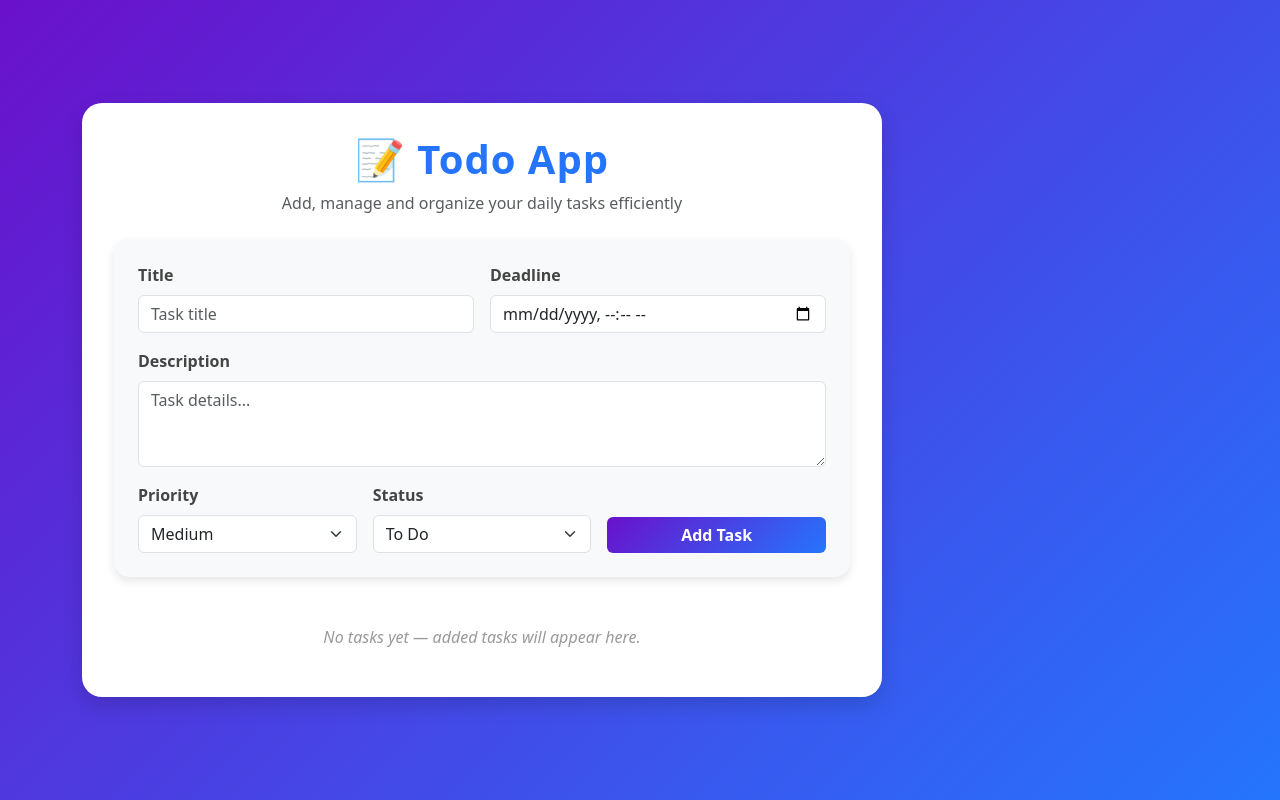
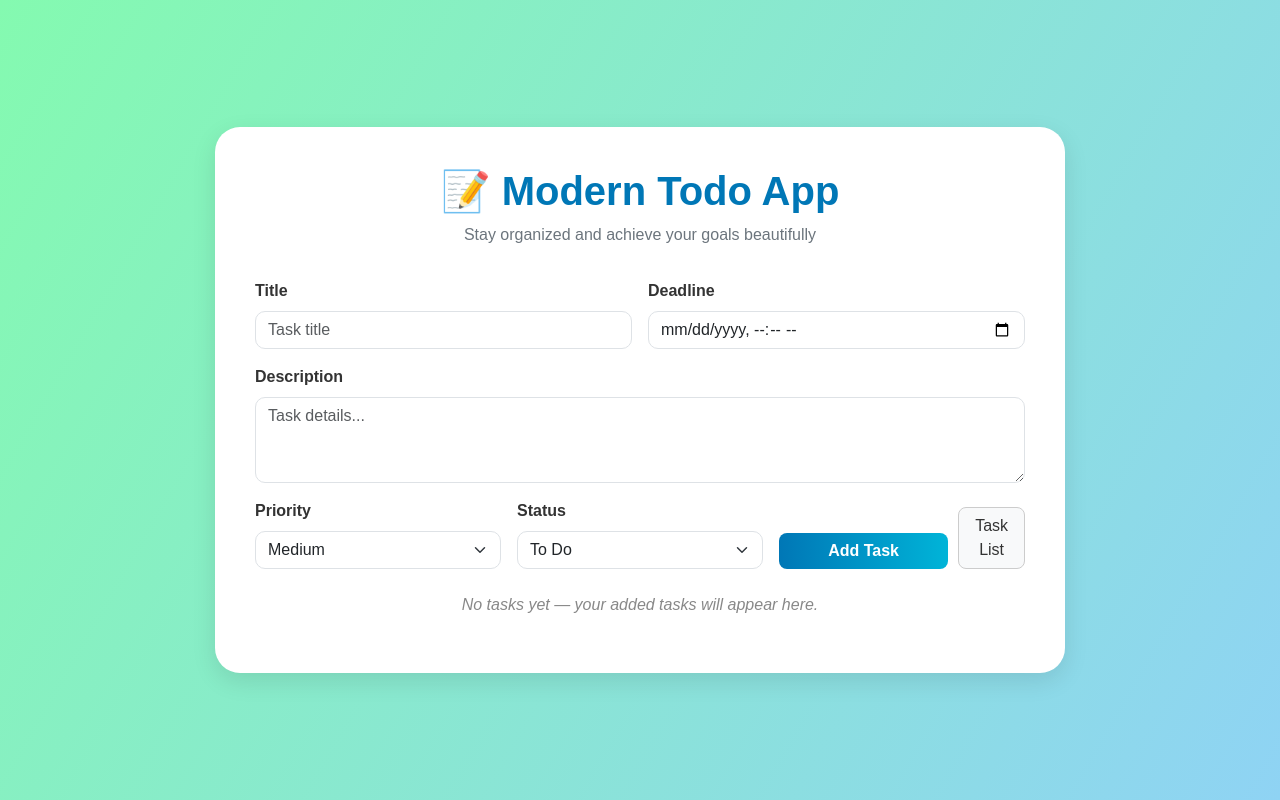
Before and after one commit to Nodirbek3628/Django_Todo_List, a Django app: page /todos/add/ in a window 1280 px wide. Run offline with Django 5.2, Linux system fonts and the light colour scheme.

Commit message:
todo list

```diff
--- a/core/settings.py
+++ b/core/settings.py
@@ -123,6 +123,10 @@ USE_TZ = True
 
 STATIC_URL = 'static/'
 
+STATICFILES_DIRS=[
+    BASE_DIR / 'static'
+]
+
 # Default primary key field type
 # https://docs.djangoproject.com/en/5.2/ref/settings/#default-auto-field
 
--- a/pages/urls.py
+++ b/pages/urls.py
@@ -4,5 +4,6 @@ from pages import views
 app_name = 'pages'
 
 urlpatterns = [
-    path('add/',views.add_task, name='add')
+    path('',views.get_task_list_view, name='list'),
+    path('add/',views.add_task_view, name='add')
 ]
--- a/pages/views.py
+++ b/pages/views.py
@@ -5,7 +5,10 @@ from uuid import uuid4
 
 task_list = []
 
-def add_task(request: HttpRequest) -> HttpResponse:
+def get_task_list_view(request: HttpRequest) -> HttpResponse:
+   return render(request=request,template_name='list.html', context={'tasks': task_list})
+
+def add_task_view(request: HttpRequest) -> HttpResponse:
     if request.method == 'GET':
         return render(request=request,template_name='add.html')
     elif request.method == 'POST':
@@ -19,29 +22,29 @@ def add_task(request: HttpRequest) -> HttpResponse:
 
    # validition
 
-    if title in '':
-       return HttpResponse('title uniddingz',status=400)
-    elif deadline in '':
-       return HttpResponse('deadline unitdingz',status=400)
+      if title in '':
+         return HttpResponse('title uniddingz',status=400)
+      elif deadline in '':
+         return HttpResponse('deadline unitdingz',status=400)
 
-    elif description  in '':
-       return HttpResponse('description unitdngiz',status=400)
+      elif description  in '':
+         return HttpResponse('description unitdngiz',status=400)
 
-    elif priority not in ['low','medium','high']:
-       return HttpResponse('priority belgilang',status=400)
+      elif priority not in ['low','medium','high']:
+         return HttpResponse('priority belgilang',status=400)
 
-    elif status not in ['todo','in-progress','done']:
-       return HttpResponse('status belgilang',status=400)
+      elif status not in ['todo','in-progress','done']:
+         return HttpResponse('status belgilang',status=400)
 
-    else:
-       new_task = {
-        'id':(uuid4()),
-        'title':title,
-        'deadline':deadline,
-        'description':description,
-        'priority':priority,
-        'status':status
-        }
-       task_list.append(new_task)
+      else:
+         new_task = {
+         'id':(uuid4()),
+         'title':title,
+         'deadline':deadline,
+         'description':description,
+         'priority':priority,
+         'status':status
+         }
+         task_list.append(new_task)
 
-       return HttpResponse(task_list)
+         return HttpResponse(task_list)
--- a/templates/add.html
+++ b/templates/add.html
@@ -1,121 +1,123 @@
+{% load static %}
+
 <!doctype html>
 <html lang="en">
 <head>
   <meta charset="utf-8" />
   <meta name="viewport" content="width=device-width, initial-scale=1" />
-  <title>Todo App with Bootstrap</title>
   <link href="https://cdn.jsdelivr.net/npm/bootstrap@5.3.2/dist/css/bootstrap.min.css" rel="stylesheet">
+  <title>Todo App ✨</title>
 
   <style>
     body {
-      background: linear-gradient(135deg, #6a11cb, #2575fc);
+      background: linear-gradient(120deg, #84fab0 0%, #8fd3f4 100%);
       min-height: 100vh;
       display: flex;
       align-items: center;
       justify-content: center;
-      color: #333;
+      font-family: 'Poppins', sans-serif;
     }
 
-    .todo-container {
-      background-color: #fff;
-      border-radius: 20px;
-      box-shadow: 0 8px 20px rgba(0,0,0,0.15);
-      padding: 2rem;
-      max-width: 800px;
-      width: 100%;
+    .todo-wrapper {
+      background: #ffffff;
+      border-radius: 25px;
+      box-shadow: 0 8px 25px rgba(0, 0, 0, 0.1);
+      width: 90%;
+      max-width: 850px;
+      padding: 2.5rem;
+      animation: fadeIn 0.8s ease;
+    }
+
+    @keyframes fadeIn {
+      from { opacity: 0; transform: translateY(20px); }
+      to { opacity: 1; transform: translateY(0); }
     }
 
     h1 {
-      color: #2575fc;
       font-weight: 700;
-      letter-spacing: 1px;
+      color: #0077b6;
+      text-align: center;
+      margin-bottom: 0.5rem;
     }
 
-    .card {
-      background: #f8f9fa;
-      border: none;
-      border-radius: 15px;
-      box-shadow: 0 4px 10px rgba(0,0,0,0.1);
+    p.subtitle {
+      color: #6c757d;
+      text-align: center;
+      margin-bottom: 2rem;
     }
 
     .form-label {
       font-weight: 600;
-      color: #444;
+      color: #333;
     }
 
-    .btn-primary {
-      background: linear-gradient(135deg, #6a11cb, #2575fc);
+    .btn-main {
+      background: linear-gradient(90deg, #0077b6, #00b4d8);
       border: none;
+      color: #fff;
+      font-weight: 600;
       transition: all 0.3s ease;
-      font-weight: 600;
+      border-radius: 8px;
     }
 
-    .btn-primary:hover {
-      transform: scale(1.03);
-      box-shadow: 0 4px 15px rgba(37,117,252,0.3);
+    .btn-main:hover {
+      transform: scale(1.05);
+      box-shadow: 0 6px 18px rgba(0, 119, 182, 0.3);
     }
 
-    .priority-low {
-      background-color: #d1fae5; color: #065f46;
-    }
-    .priority-medium {
-      background-color: #fef3c7; color: #92400e;
-    }
-    .priority-high {
-      background-color: #fee2e2; color: #991b1b;
+    .btn-secondary {
+      background: #f8f9fa;
+      border: 1px solid #ccc;
+      color: #333;
+      transition: all 0.3s ease;
+      border-radius: 8px;
+      margin-left: 10px;
     }
 
-    .status-todo {
-      background-color: #e0e7ff; color: #3730a3;
-    }
-    .status-progress {
-      background-color: #fef3c7; color: #92400e;
-    }
-    .status-done {
-      background-color: #d1fae5; color: #065f46;
+    .btn-secondary:hover {
+      background: #e9ecef;
+      transform: scale(1.05);
     }
 
-    #tasksList {
-      margin-top: 2rem;
+    textarea, input, select {
+      border-radius: 10px !important;
     }
 
     .task-placeholder {
-      color: #999;
+      text-align: center;
       font-style: italic;
+      color: #888;
+      margin-top: 1rem;
     }
   </style>
 </head>
 
 <body>
-  <div class="container">
-    <div class="todo-container">
-      <div class="text-center mb-4">
-        <h1>📝 Todo App</h1>
-        <p class="text-muted">Add, manage and organize your daily tasks efficiently</p>
-      </div>
+  <div class="todo-wrapper">
+    <h1>📝 Modern Todo App</h1>
+    <p class="subtitle">Stay organized and achieve your goals beautifully</p>
 
-      <div class="card p-4 mb-4">
     <form method="post">
       {% csrf_token %}
       <div class="row g-3">
         <div class="col-md-6">
           <label class="form-label">Title</label>
-              <input type="text" id="title" name="title" class="form-control" placeholder="Task title" required>
+          <input type="text" name="title" class="form-control" placeholder="Task title" required>
         </div>
 
         <div class="col-md-6">
           <label class="form-label">Deadline</label>
-              <input type="datetime-local" id="deadline" name="deadline" class="form-control">
+          <input type="datetime-local" name="deadline" class="form-control">
         </div>
 
         <div class="col-12">
           <label class="form-label">Description</label>
-              <textarea id="description" name="description" class="form-control" rows="3" placeholder="Task details..."></textarea>
+          <textarea name="description" class="form-control" rows="3" placeholder="Task details..."></textarea>
         </div>
 
         <div class="col-md-4">
           <label class="form-label">Priority</label>
-              <select id="priority" name="priority" class="form-select">
+          <select name="priority" class="form-select">
             <option value="low">Low</option>
             <option value="medium" selected>Medium</option>
             <option value="high">High</option>
@@ -124,7 +126,7 @@
 
         <div class="col-md-4">
           <label class="form-label">Status</label>
-              <select id="status" name="status" class="form-select">
+          <select name="status" class="form-select">
             <option value="todo">To Do</option>
             <option value="in-progress">In Progress</option>
             <option value="done">Done</option>
@@ -132,15 +134,14 @@
         </div>
 
         <div class="col-md-4 d-flex align-items-end">
-              <button type="submit" class="btn btn-primary w-100">Add Task</button>
+          <button type="submit" class="btn btn-main w-100">Add Task</button>
+          <a href="{% url 'pages:list' %}" class="btn btn-secondary">Task List</a>
         </div>
       </div>
     </form>
-      </div>
 
-      <div id="tasksList" class="row gy-3">
-        <p class="text-center task-placeholder">No tasks yet — added tasks will appear here.</p>
-      </div>
+    <div id="tasksList" class="mt-4">
+      <p class="task-placeholder">No tasks yet — your added tasks will appear here.</p>
     </div>
   </div>
 </body>
```
Also changed, not shown: static/css/style.css (added, +149 -0 lines), templates/list.html (added, +124 -0 lines). Lines whose indentation alone changed are shown as unchanged.
